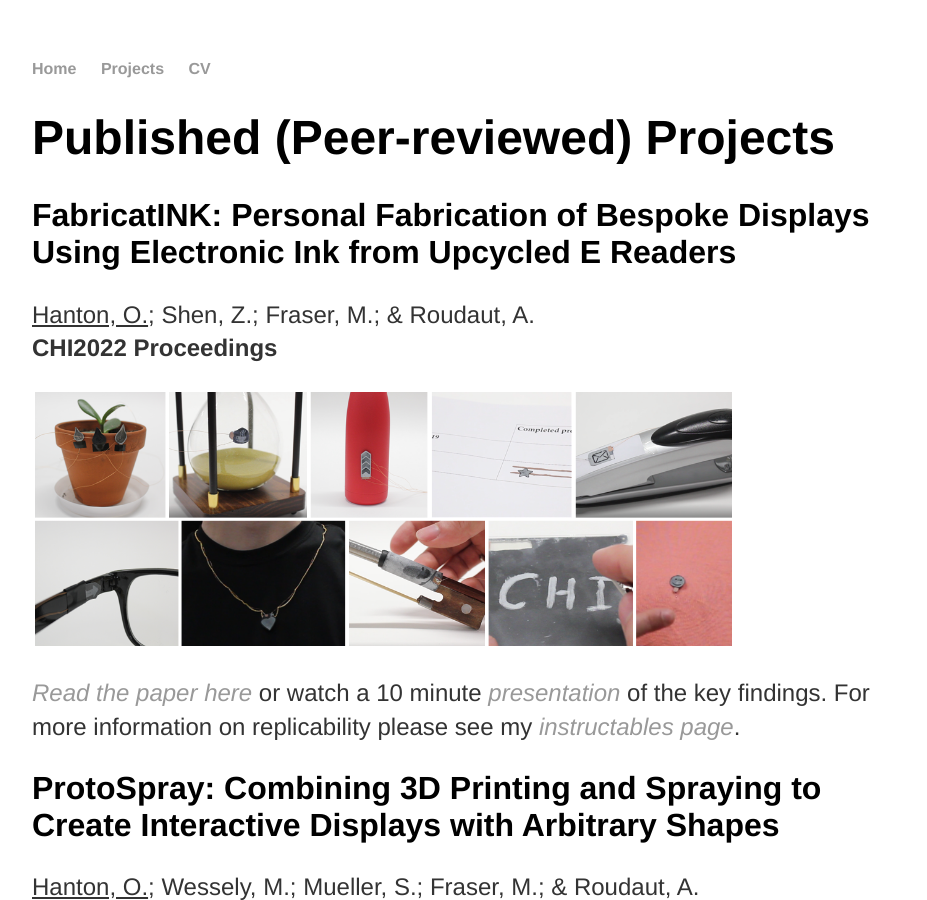
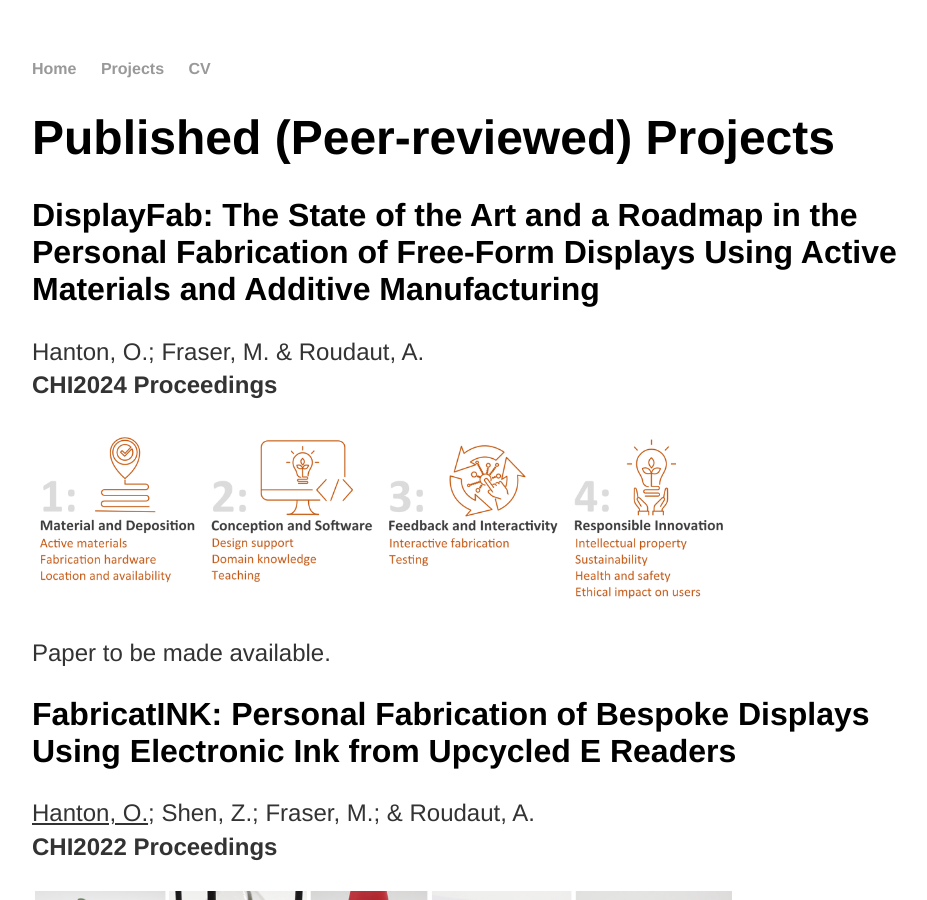
Before and after one commit to OllieHanton/olliehanton.github.io, a Jekyll site: the page built from projects.html, in a window 1280 px wide and 900 px high. Shown: the whole window, without its empty margins (160-1087 px from the left). Built offline with Jekyll 4.4.1, drawn with Linux system fonts in a browser that asks for light colours.

Commit message:
Update projects.html

```diff
--- a/projects.html
+++ b/projects.html
@@ -4,13 +4,21 @@ title: Projects
 ---
 <div class="blurb">
 	<h1>Published (Peer-reviewed) Projects</h1>
-	<h2> FabricatINK: Personal Fabrication of Bespoke Displays Using Electronic Ink from Upcycled E Readers
-</h2>
+
+
+	<h2> DisplayFab: The State of the Art and a Roadmap in the Personal Fabrication of Free-Form Displays Using Active Materials and Additive Manufacturing </h2>
+	<p> Hanton, O.; Fraser, M. & Roudaut, A.<br>
+	<b>CHI2024 Proceedings</b>
+	</p>
+	<img src="/asset/DisplayFab_teaser.png" alt="Teaser image from DisplayFab" width="700">
+	<p> Paper to be made available.
+	</p>
+
+	<h2> FabricatINK: Personal Fabrication of Bespoke Displays Using Electronic Ink from Upcycled E Readers </h2>
 	<p> <u>Hanton, O.</u>; Shen, Z.; Fraser, M.; & Roudaut, A.<br>
 	<b>CHI2022 Proceedings</b>
 	</p>
 	<img src="/asset/FabricatINK_Figure1.png" alt="FabricatINK picture" width="700">
-
 	<p>	<a href="/CHI2022_FabricatINK.pdf"><em>Read the paper here</em></a> or watch a 10 minute
 		<a href="https://www.youtube.com/watch?v=FqpfYSS66Dk&ab_channel=ACMSIGCHI"><em>presentation</em></a> of the key findings.
 		For more information on replicability please see my
@@ -22,7 +30,6 @@ title: Projects
 	<b>CHI2020 Proceedings - Best Paper Honourable Mention</b>
 	</p>
 	<img src="/asset/ProtoSpray_figure1.png" alt="Protospray picture" width="700">
-
 	<p>	<a href="/ProtoSpray_Paper.pdf"><em>Read the paper here</em></a> or watch a 10 minute
 		<a href="https://youtu.be/5WPqaVDVEmc"><em>presentation</em></a> of the key findings.
 		For more information on replicability please see my
@@ -34,7 +41,7 @@ title: Projects
 	<b>CHI2020 Proceedings</b>
 	</p>
 	<img src="/asset/SprayableUI_figure1.jpg" alt="Sprayable user interfaces picture" width="700">
-
 	<p>	<a href="/SprayableUI_Paper.pdf">Read the paper here</a>.
 	</p>
+
 </div><!-- /.blurb -->
```
